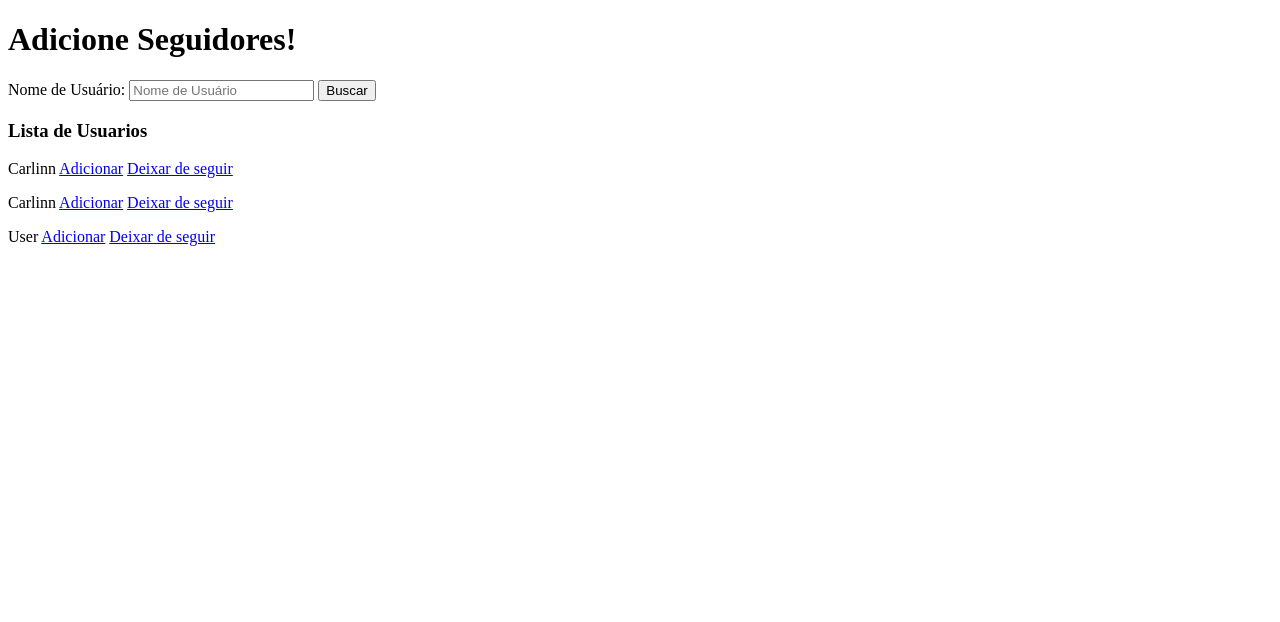
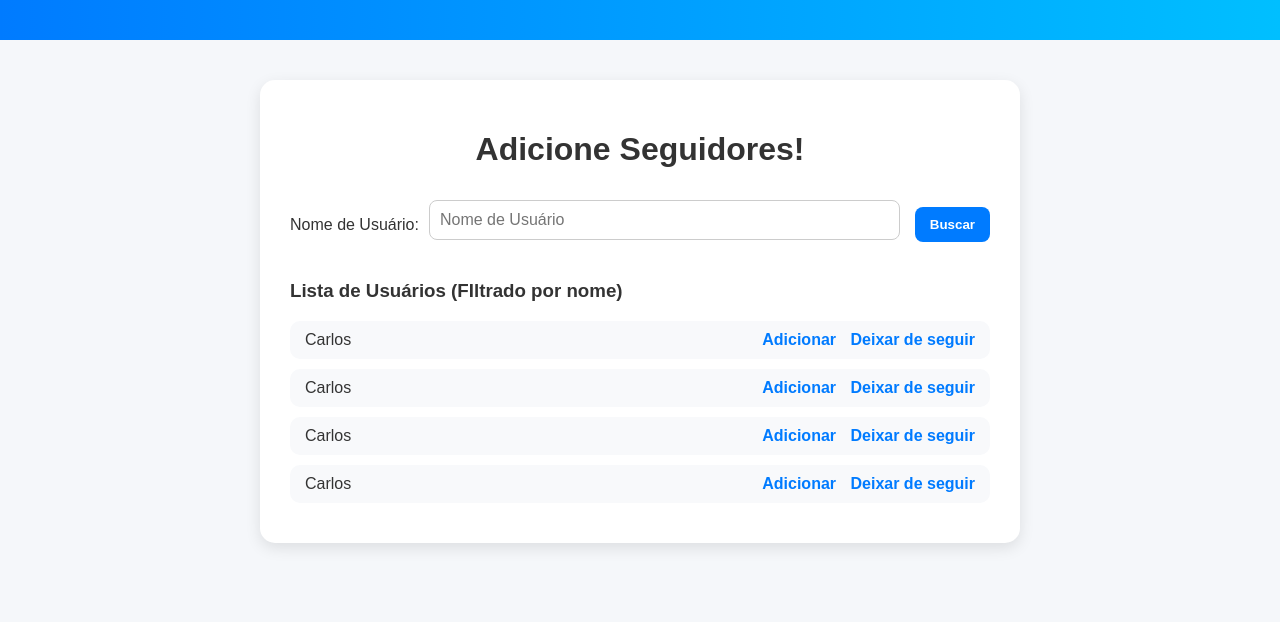
Before and after one commit to Carlinn01/SportForyou, a PHP site: page /seguidores.php in a window 1280 px wide. Shown: the top 622 px of the page. Run offline with PHP 8.4, Linux system fonts and the light colour scheme; the visitor is signed in with stand-in values (Sample User, id 1); data comes from the database, SQL or seed files in the repository.

Commit message:
Adicionado Busca Por Nome

```diff
--- a/login/src/UsuarioDAO.php
+++ b/login/src/UsuarioDAO.php
@@ -66,5 +66,17 @@
 
     return $stmt->fetchAll(PDO::FETCH_ASSOC);
 }
+
+public static function buscarUsuarioNome($nome){
+    $sql = "SELECT * FROM usuarios WHERE nome like ?";
+
+    $conexao = ConexaoBD::conectar();
+    $stmt = $conexao->prepare($sql);
+    $nome = "%".$nome."%";
+    $stmt-> bindParam(1,$nome);
+    $stmt->execute();
+
+    return $stmt->fetchAll(PDO::FETCH_ASSOC);
+}
 }
 ?>
--- /dev/null
+++ b/seguidores.css
@@ -0,0 +1,114 @@
+  body {
+            font-family: "Poppins", Arial, sans-serif;
+            background-color: #f5f7fa;
+            margin: 0;
+            padding: 0;
+        }
+
+        header {
+            background: linear-gradient(90deg, #007bff, #00bfff);
+            color: white;
+            text-align: center;
+            padding: 20px 0;
+            font-size: 1.5em;
+            font-weight: bold;
+            letter-spacing: 1px;
+        }
+
+        main {
+            max-width: 700px;
+            margin: 40px auto;
+            background: #fff;
+            border-radius: 15px;
+            padding: 30px;
+            box-shadow: 0 5px 15px rgba(0,0,0,0.1);
+        }
+
+        h1 {
+            text-align: center;
+            color: #333;
+        }
+
+        label {
+            font-weight: 500;
+            color: #333;
+        }
+
+        input[type="text"] {
+            width: 70%;
+            padding: 10px;
+            border-radius: 8px;
+            border: 1px solid #ccc;
+            margin: 10px 5px 20px 0;
+            font-size: 1em;
+        }
+
+        button {
+            background-color: #007bff;
+            color: white;
+            border: none;
+            padding: 10px 15px;
+            border-radius: 8px;
+            cursor: pointer;
+            font-weight: bold;
+            transition: 0.3s;
+        }
+
+        button:hover {
+            background-color: #0056b3;
+        }
+
+        h3 {
+            margin-top: 20px;
+            color: #333;
+        }
+
+        .usuario {
+            display: flex;
+            justify-content: space-between;
+            align-items: center;
+            background-color: #f8f9fb;
+            border-radius: 10px;
+            padding: 10px 15px;
+            margin: 10px 0;
+            transition: 0.3s;
+        }
+
+        .usuario:hover {
+            background-color: #eef2f7;
+        }
+
+        .usuario span {
+            font-weight: 500;
+            color: #333;
+        }
+
+        .usuario a {
+            margin-left: 10px;
+            text-decoration: none;
+            color: #007bff;
+            font-weight: bold;
+            transition: 0.2s;
+        }
+
+        .usuario a:hover {
+            color: #0056b3;
+        }
+
+        footer {
+            text-align: center;
+            color: #888;
+            padding: 20px;
+            font-size: 0.9em;
+        }
+
+        .busca {
+    display: flex;
+    align-items: center;
+    gap: 10px; /* espaço entre o input e o botão */
+    margin-bottom: 20px;
+}
+
+.busca input[type="text"] {
+    flex: 1; /* faz o input ocupar o máximo de espaço */
+}
--- a/seguidores.php
+++ b/seguidores.php
@@ -2,8 +2,13 @@
     include "login/incs/valida-sessao.php";
     require_once "login/src/UsuarioDAO.php";
 
-    $usuarios = UsuarioDAO::Listar($_SESSION['idusuarios']);
 
+
+    if (!isset($_GET["nome"])) {
+        $_GET["nome"] = "";
+    }
+
+    $usuarios = UsuarioDAO::buscarUsuarioNome($_GET["nome"],$_SESSION['idusuarios']);
 ?>
 
 <!DOCTYPE html>
@@ -12,6 +17,7 @@
     <meta charset="UTF-8">
     <meta name="viewport" content="width=device-width, initial-scale=1.0">
     <title>Adicione seguidores</title>
+    <link rel="stylesheet" href="seguidores.css">
 </head>
 <body>
     <header>
@@ -20,19 +26,30 @@
     <main>
         <h1>Adicione Seguidores!</h1>
 
+        <form action="">
+        <div class="busca">
         <label for="">Nome de Usuário:</label>
-        <input type="text" placeholder="Nome de Usuário">
-        <button>Buscar</button>
+        <input type="text" name="nome" placeholder="Nome de Usuário">
+        <button type="submit">Buscar</button>
+        </div>
+        </form>
 
-        <h3>Lista de Usuarios</h3>
-        <?php
-        for ($i=0; $i < count($usuarios) ; $i++) {
-            ?>
-            <p><?=$usuarios[$i]["nome_usuario"]?> <a href="seguir.php?idseguidor=<?=$usuarios[$i]['idusuarios']?>">Adicionar</a> <a href="deixar_seguir.php?idseguidor=<?=$usuarios[$i]['idusuarios']?>">Deixar de seguir</a></p>
+        <h3>Lista de Usuários (FIltrado por nome)</h3>
+<?php
+for ($i = 0; $i < count($usuarios); $i++) {
+?>
+    <div class="usuario">
+        <span><?= $usuarios[$i]["nome"] ?></span>
+        <div>
+            <a href="seguir.php?idseguidor=<?= $usuarios[$i]['idusuarios'] ?>">Adicionar</a>
+            <a href="deixar_seguir.php?idseguidor=<?= $usuarios[$i]['idusuarios'] ?>">Deixar de seguir</a>
+        </div>
+    </div>
+<?php
+}
+?>
 
-            <?php
-               }
-        ?>
+        </div>
 
     </main>
     <footer>
```
